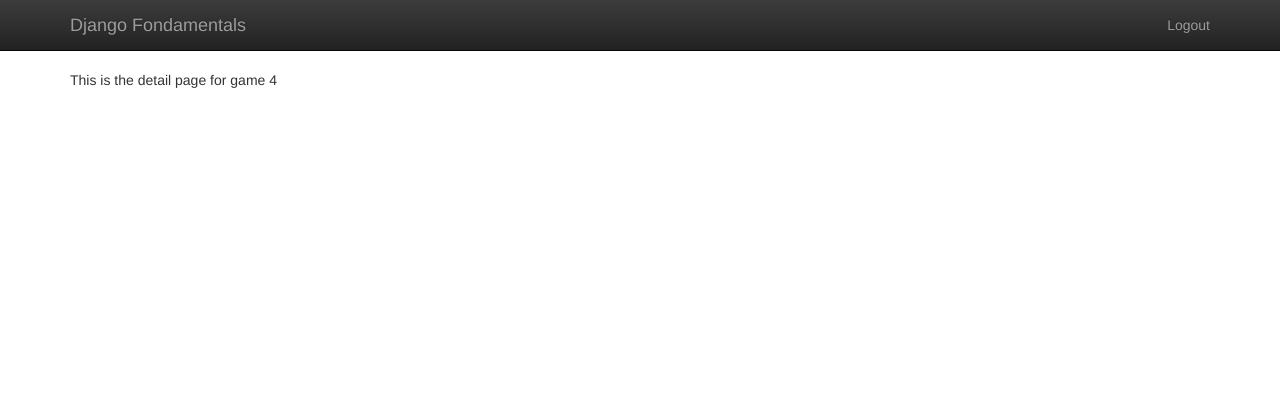
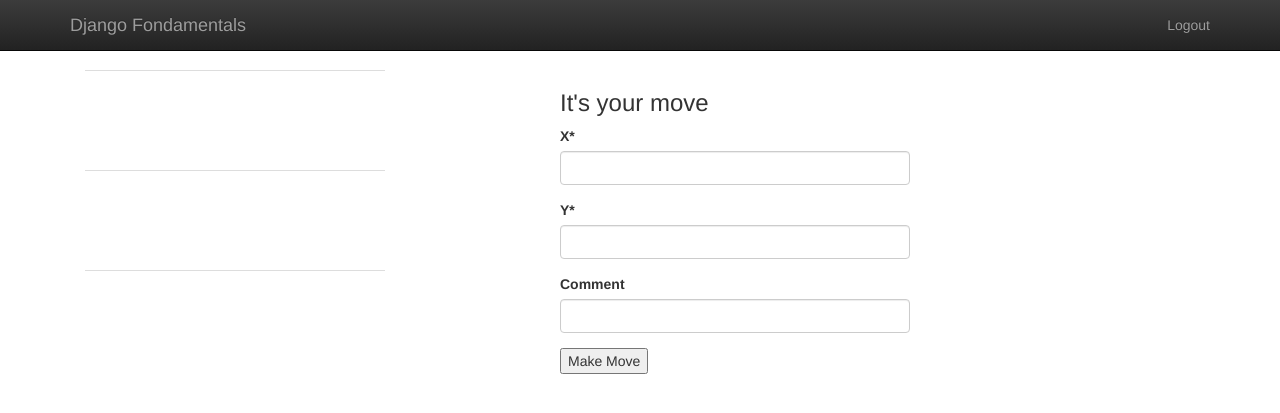
Before and after one commit to Lancey139/Django_capitalisation, a Django app: page /games/detail/4/ in a window 1280 px wide. Shown: the top 413 px of the page. Run offline with Django 3.2, Linux system fonts and the light colour scheme; a user stored in the database is signed in; data comes from the database, SQL or seed files in the repository; both versions use the stored data as it was after the commit; parts of the project's set-up code (start-up, migrations or seed data) failed here and were passed over; some libraries are stand-ins or nearby versions.

Commit message:
Ajout du form permettant de faire un move

```diff
--- /dev/null
+++ b/django-fundamentals-course/tictactoe/gameplay/forms.py
@@ -0,0 +1,9 @@
+from django.forms import ModelForm
+from .models import Move
+
+class MoveForm(ModelForm):
+    class Meta:
+        model = Move
+        # Les classes héritant de ModelForm doivent toujours avoir soit
+        # un include soit un exclude meme s'il est vide
+        exclude = []
--- a/django-fundamentals-course/tictactoe/gameplay/models.py
+++ b/django-fundamentals-course/tictactoe/gameplay/models.py
@@ -2,6 +2,7 @@ from django.db import models
 from django.db.models import Q
 from django.contrib.auth.models import User
 from django.urls import reverse
+from pip.cmdoptions import editable
 
 # Liste des options possibles pour une game
 GAME_STATUS_CHOICES = [
@@ -11,6 +12,9 @@ GAME_STATUS_CHOICES = [
     ('L', 'Second Player Wins'),
     ('D', 'Draw')
     ]
+
+# Taille d'une board
+BOARD_SIZE = 3
 
 class GamesQuerySet(models.QuerySet):
     def games_for_user(self, user):
@@ -39,6 +43,24 @@ class Game(models.Model):
     # On déclare le manager associé
     objects = GamesQuerySet.as_manager()
 
+    def board(self):
+        """
+        Methode permettant de retourner une matrice 3x3 contenant l'ensemble des moves
+        faits par les utilisateurs
+        """
+        board = [[None for x in range(BOARD_SIZE)] for y in range(BOARD_SIZE)]
+        # Comme Move a une foreign key dans game je peux atteindre la liste des moves
+        # depuis game
+        for move in self.move_set.all():
+            board[move.y][move.x] = move
+
+        return board
+
+    def is_users_move(self, user):
+        return (user == self.first_player and self.status == 'F') or \
+            (user == self.second_player and self.status == 'S' )
+
+
     # Permet de construire l'url qui représente cette game
     def get_absolute_url(self):
         return reverse('gameplay_detail', args=[self.id])
@@ -46,14 +68,13 @@ class Game(models.Model):
     def __str__(self):
         return "{0} vs {1}".format(self.first_player, self.second_player)
 
-# Create your models here.
 class Move(models.Model):
     x = models.IntegerField()
     y = models.IntegerField()
     # Déclare dans la DB SQL Lite un char d'une taille max de 300 non obligatoire
     comment = models.CharField(max_length = 300, blank = True)
     # Champs permettant de déterminer si le move a été fait par le joueur 1
-    by_first_player = models.BooleanField()
+    by_first_player = models.BooleanField(editable = False)
     # Un move sera associé à une game, de manière automatique une game aura un set de move
     # Si la game est supprimée, les moves associes aussi
-    game = models.ForeignKey(Game, on_delete = models.CASCADE)
+    game = models.ForeignKey(Game, on_delete = models.CASCADE, editable=False)
--- a/django-fundamentals-course/tictactoe/gameplay/views.py
+++ b/django-fundamentals-course/tictactoe/gameplay/views.py
@@ -1,12 +1,16 @@
 from django.shortcuts import render, get_object_or_404
 from .models import Game
 from django.contrib.auth.decorators import login_required
+from .forms import MoveForm
 # Create your views here.
 
 # Vue en charge d'afficher une partie
 @login_required
 def game_detail(request, id):
     game = get_object_or_404(Game, pk=id)
+    context = {'game' : game}
+    if game.is_users_move(request.user):
+        context ['form'] = MoveForm()
     return render(request,
                   "gameplay/game_details.html",
-                  {'game' : game})
+                  context)
--- a/django-fundamentals-course/tictactoe/templates/base.html
+++ b/django-fundamentals-course/tictactoe/templates/base.html
@@ -9,6 +9,7 @@
         <meta name="viewport" content="width=device-width, initial-scale=1">
 
         <link rel="stylesheet" href="{% static 'css/bootstrap.min.css' %}">
+        {% block styling %}
 	        <style>
 	            body {
 	                padding-top: 70px;
@@ -17,6 +18,7 @@
 	        </style>
 	        <link rel="stylesheet" href="{% static 'css/bootstrap-theme.min.css' %}">
 	        <link rel="stylesheet" href="{% static 'css/main.css' %}">
+        {% endblock styling %}
 
         <script src="{% static 'js/vendor/modernizr-2.8.3-respond-1.4.2.min.js' %}"></script>
     </head>
--- a/django-fundamentals-course/tictactoe/templates/gameplay/game_details.html
+++ b/django-fundamentals-course/tictactoe/templates/gameplay/game_details.html
@@ -1,10 +1,59 @@
 {% extends "base.html" %}
-{% load staticfiles %}
+{% load crispy_forms_tags %}
 
 {% block title %}
 	Game {{ game.first_player }} vs. {{ game.second_player }}
 {% endblock title %}
 
+{% block styling %}
+	{{ block.super }}
+	<style type="text/css">
+		.tictactoe-table {
+			width: 300px;
+			border-width: 2px;
+		}
+
+		.tictactoe-cell {
+			width : 100px;
+			height: 100px;
+			text-align: center;
+			vertical-align: middle !important;
+			font-size: 60px;
+			background-color: #FF9933;
+		}
+	</style>
+{% endblock styling %}
+
 {% block content %}
-	This is the detail page for game {{ game.id }}
+	<div class="col-md-5">
+		<table class="table table-bodered tictactoe-table">
+			{% for row in game.board %}
+				<tr>
+					{% for move in row %}
+						<td class="tictactoe-cell">
+							{% if move %}
+								{% if move.by_first_player %}
+									X
+								{% else %}
+									O
+								{% endif %}
+							{% endif %}
+						</td>
+					{% endfor %}
+				</tr>
+			{% endfor %}
+		</table>
+	</div>
+
+	{% if form %}
+		<div class="col-md-4">
+			<h3> It's your move</h3>
+			<form method="POST" action="">
+				{{ form | crispy }}
+				{% csrf_token %}
+				<button type="submit">Make Move</button>
+
+			</form>
+		</div>
+	{% endif %}
 {% endblock %}
```
Also changed, not shown: django-fundamentals-course/tictactoe/db.sqlite3, django-fundamentals-course/tictactoe/gameplay/migrations/0004_auto_20190617_1141.py (added), django-fundamentals-course/tictactoe/player/migrations/0002_auto_20190617_1141.py (added). Lines whose indentation alone changed are shown as unchanged.
